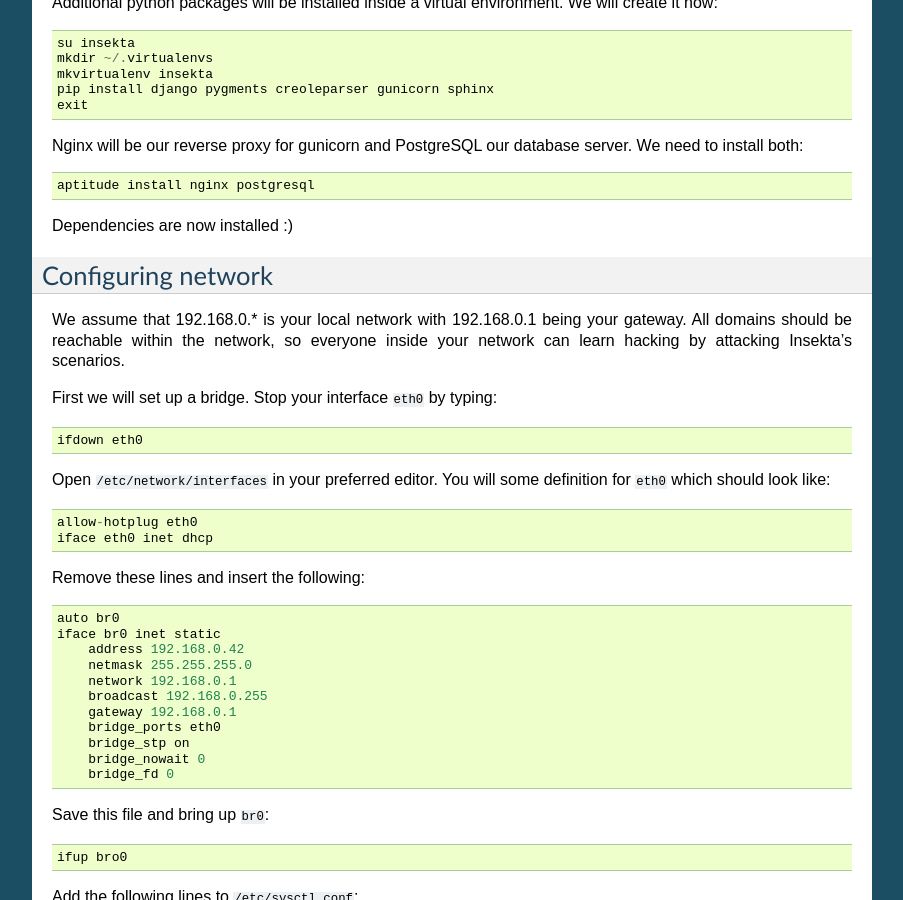
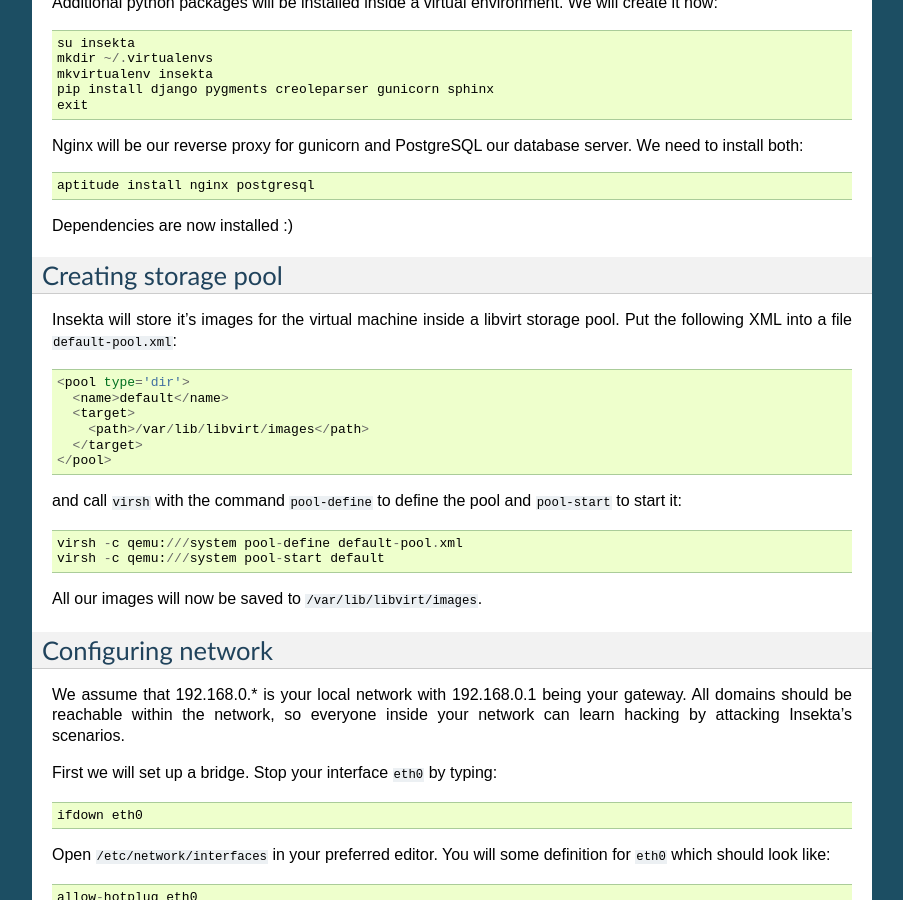
Before and after one commit to teythoon/Insekta, a Sphinx documentation site: the page built from docs/installation.rst, in a window 1280 px wide and 900 px high, scrolled down 648 px. Shown: the whole window, without its empty margins (198-1101 px from the left). Built offline with Sphinx 7.4.7, drawn with Linux system fonts in a browser that asks for light colours; pages that are not in the unit, such as notebooks, are missing from menus; some of the changed text lies outside the part shown.

Commit message:
Documenation for storage pool

```diff
--- a/docs/installation.rst
+++ b/docs/installation.rst
@@ -50,6 +50,26 @@ server. We need to install both::
 
 Dependencies are now installed :)
 
+Creating storage pool
+---------------------
+
+Insekta will store it's images for the virtual machine inside a libvirt
+storage pool. Put the following XML into a file ``default-pool.xml``::
+
+   <pool type='dir'>
+     <name>default</name>
+     <target>
+       <path>/var/lib/libvirt/images</path>
+     </target>
+   </pool>
+
+and call ``virsh`` with the command ``pool-define`` to define the pool and
+``pool-start`` to start it::
+
+   virsh -c qemu:///system pool-define default-pool.xml
+   virsh -c qemu:///system pool-start default
+
+All our images will now be saved to ``/var/lib/libvirt/images``.
 
 Configuring network
 -------------------
```
